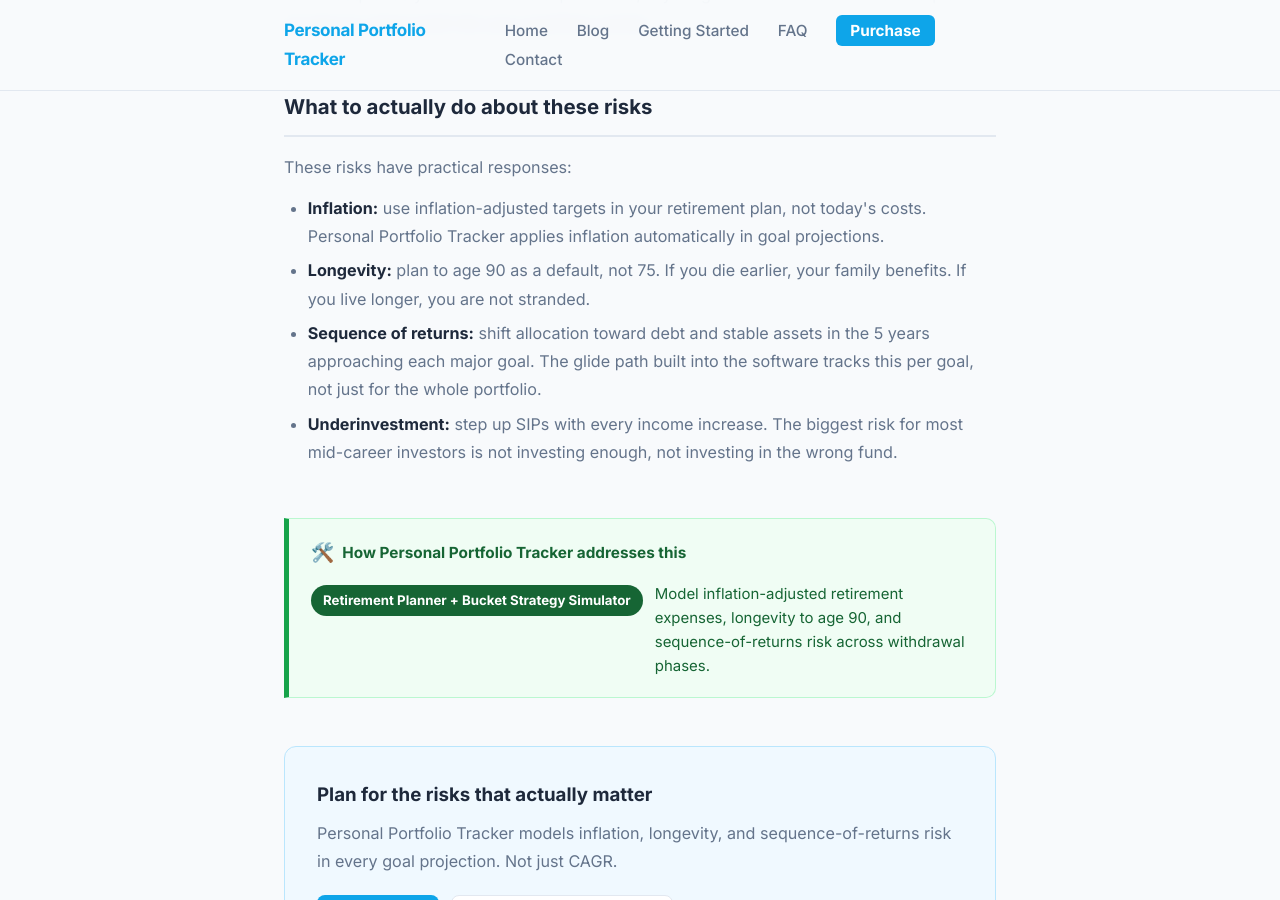
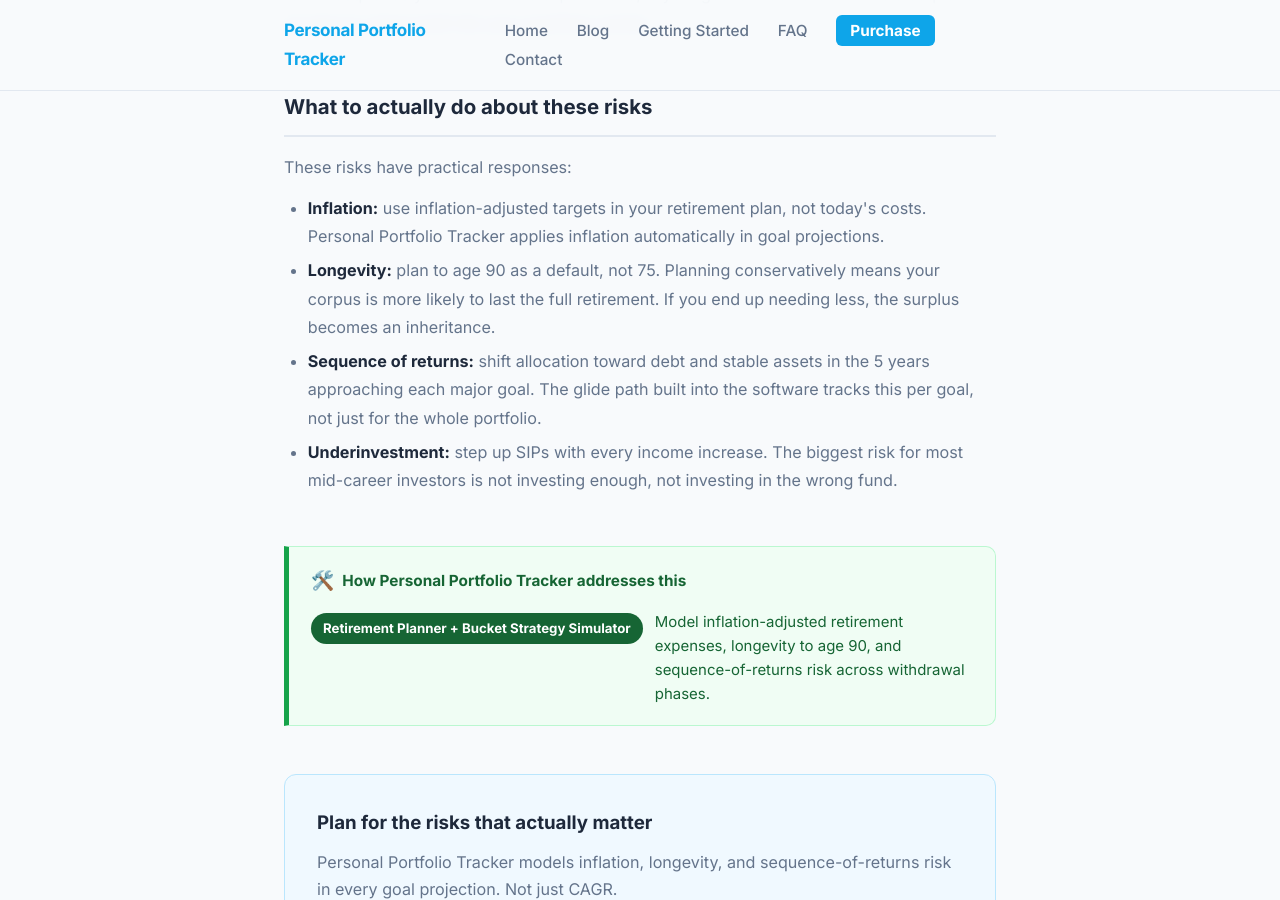
Before and after one commit to srikrishna2024/portfolio-tracker-blog, a Jekyll site: the page built from real-risks/index.html, in a window 1280 px wide and 900 px high, scrolled down 2261 px. Built offline with Jekyll 4.4.1, drawn with Linux system fonts in a browser that asks for light colours.

Commit message:
rewrite longevity line: remove morbid framing

```diff
--- a/real-risks/index.html
+++ b/real-risks/index.html
@@ -64,7 +64,7 @@ title: The Real Risks Are Not Market Volatility
     <p>These risks have practical responses:</p>
     <ul>
       <li><strong>Inflation:</strong> use inflation-adjusted targets in your retirement plan, not today's costs. Personal Portfolio Tracker applies inflation automatically in goal projections.</li>
-      <li><strong>Longevity:</strong> plan to age 90 as a default, not 75. If you die earlier, your family benefits. If you live longer, you are not stranded.</li>
+      <li><strong>Longevity:</strong> plan to age 90 as a default, not 75. Planning conservatively means your corpus is more likely to last the full retirement. If you end up needing less, the surplus becomes an inheritance.</li>
       <li><strong>Sequence of returns:</strong> shift allocation toward debt and stable assets in the 5 years approaching each major goal. The glide path built into the software tracks this per goal, not just for the whole portfolio.</li>
       <li><strong>Underinvestment:</strong> step up SIPs with every income increase. The biggest risk for most mid-career investors is not investing enough, not investing in the wrong fund.</li>
     </ul>
```
